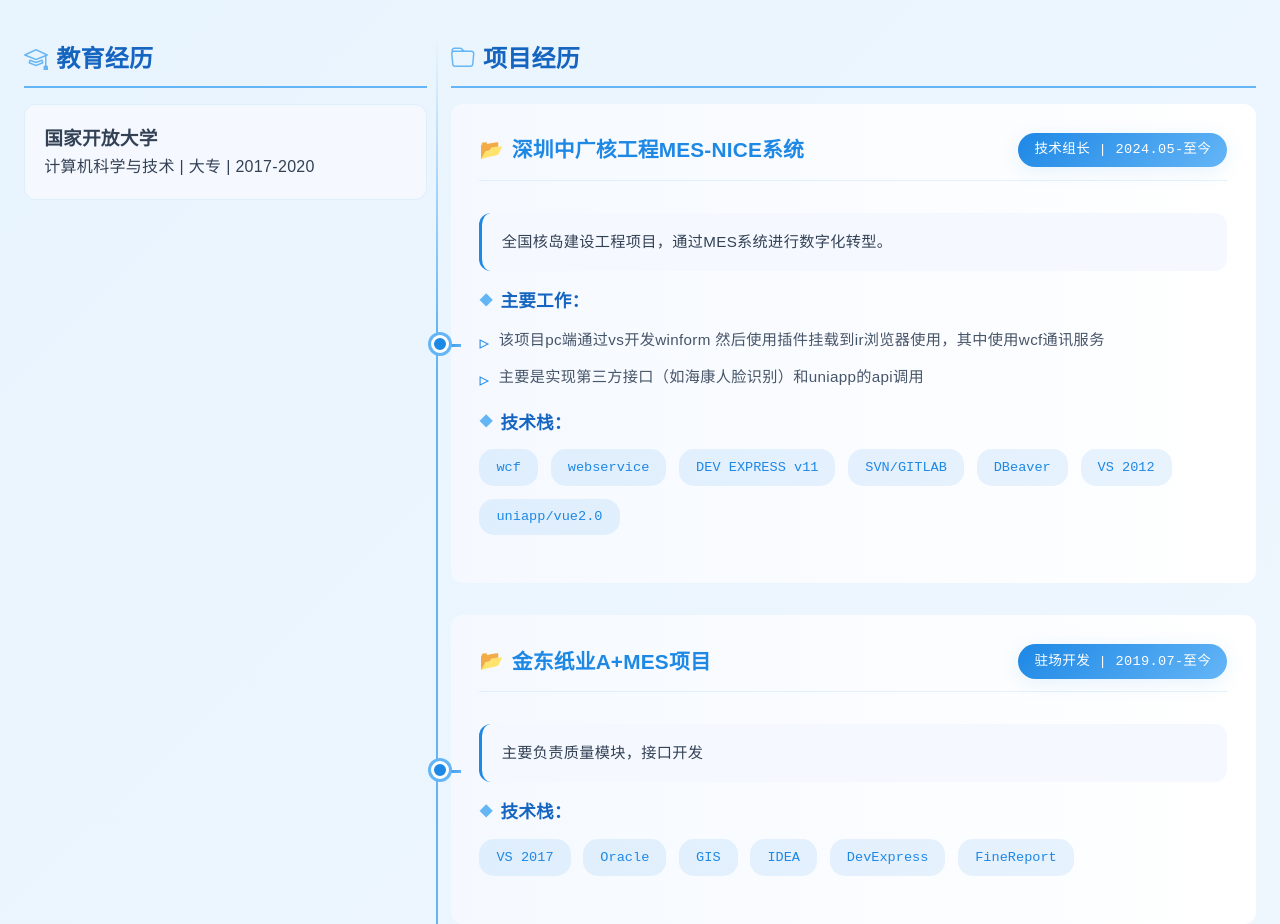
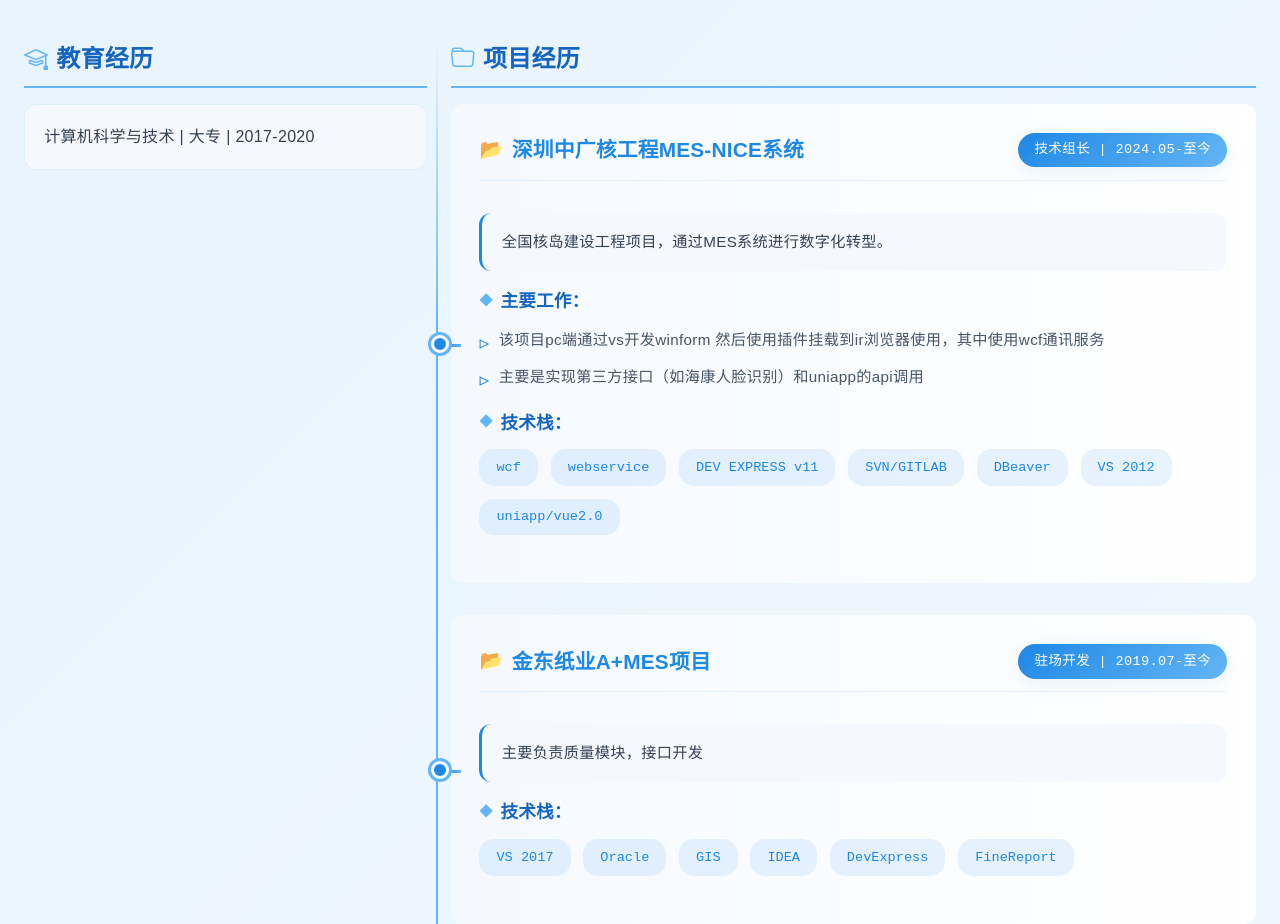
Before and after one commit to yeefyfee/asyee, a plain HTML site: page index.html in a window 1280 px wide. Shown: the part 1720-2644 px from the top of the page. Drawn offline with nearby package versions, Linux system fonts and the light colour scheme.

Commit message:
Update index.html

```diff
--- a/index.html
+++ b/index.html
@@ -427,7 +427,6 @@
         <section class="education">
             <h2><i class="bi bi-mortarboard"></i>教育经历</h2>
             <div class="education-item">
-                <h3>国家开放大学</h3>
                 <p class="edu-meta">计算机科学与技术 | 大专 | 2017-2020</p>
             </div>
         </section>
```
